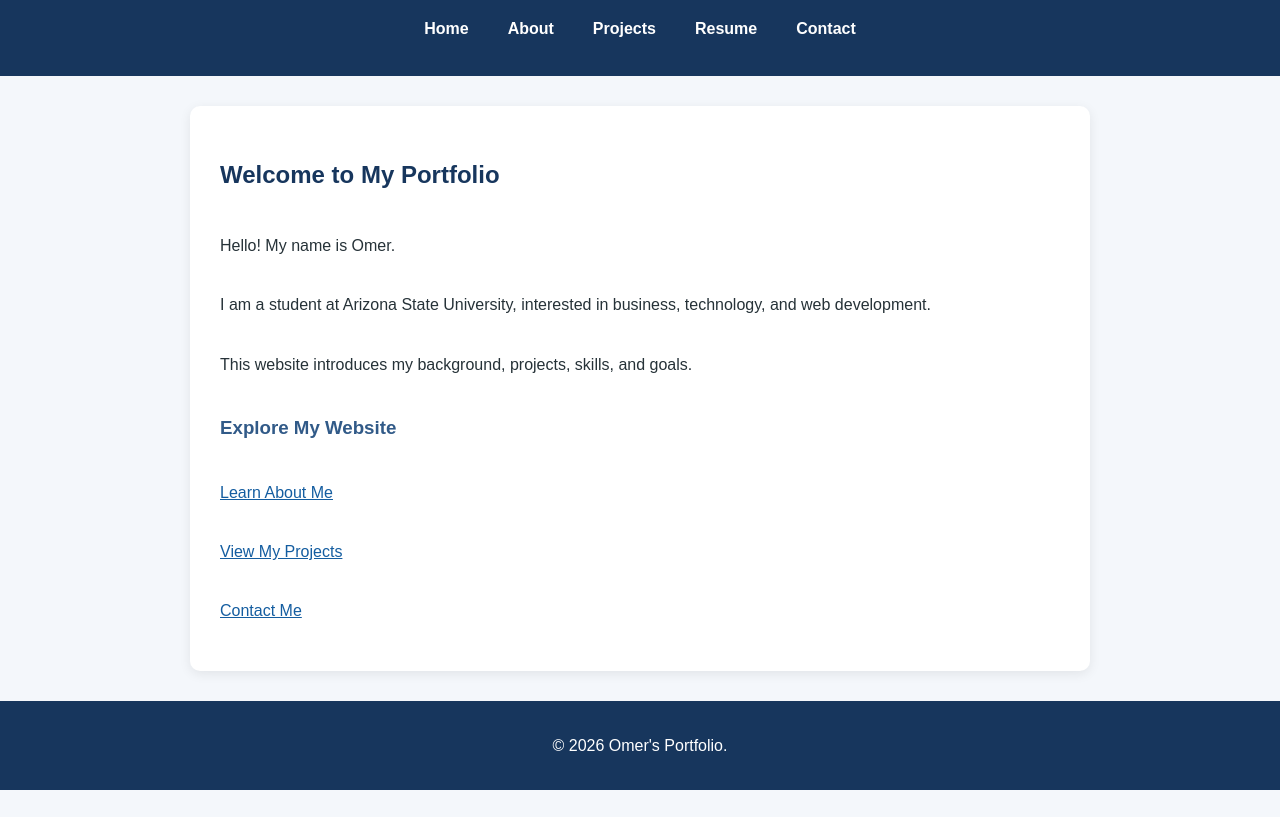
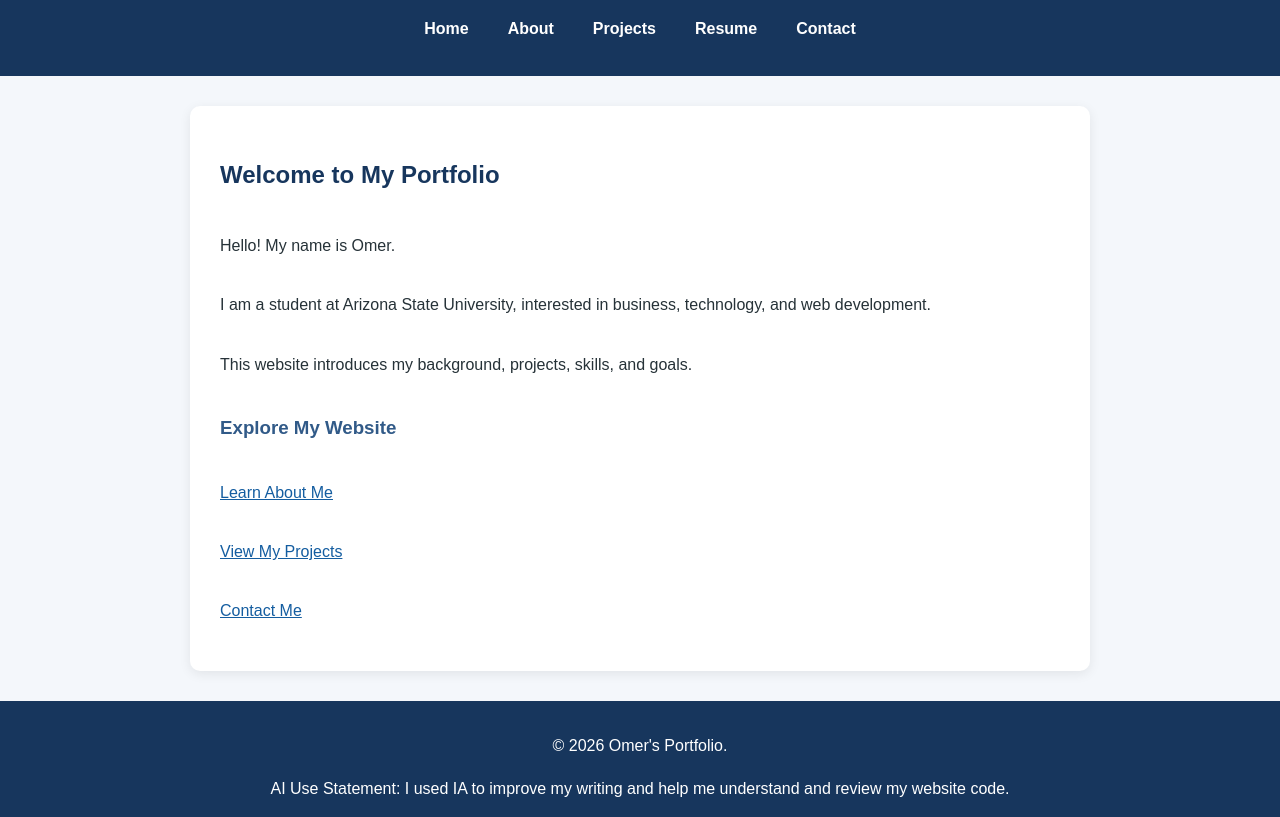
Before and after one commit to tmomer-debug/Omer-Code-Along-6, a plain HTML site: page index.html in a window 1280 px wide. Shown: the part 92-909 px from the top of the page. Before the commit the page ends 882 px from the top, so only its background shows below. Drawn offline with Linux system fonts and the light colour scheme.

Commit message:
Update index.html

```diff
--- a/index.html
+++ b/index.html
@@ -41,6 +41,7 @@ projects, skills, and goals.</p>
 
 <footer>
 <p>&copy; 2026 Omer's Portfolio.</p>
+AI Use Statement: I used IA to improve my writing and help me understand and review my website code.
 </footer>
 </body>
 </html>
```
